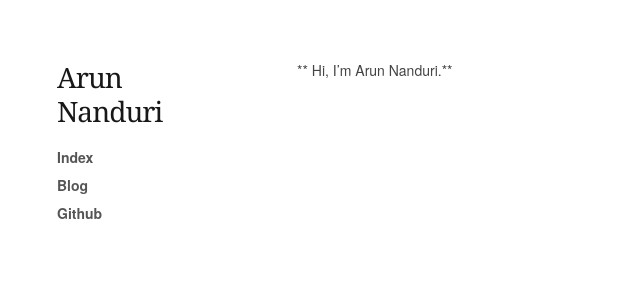
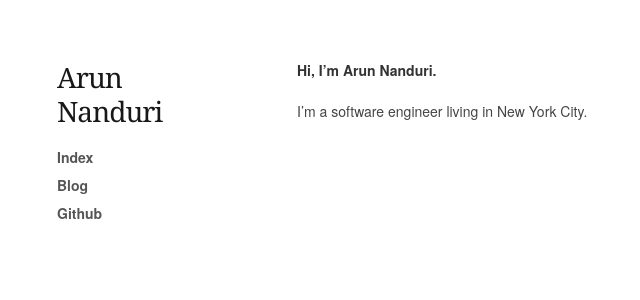
Before and after one commit to ananduri/ananduri.github.io, a Jekyll site: the page built from index.md, in a window 1280 px wide. Shown: the top 300 px of the page, without its empty margins (113-753 px from the left). Built offline with Jekyll 4.4.1, drawn with Linux system fonts in a browser that asks for light colours; nearby versions of some CDN libraries; some web fonts are replaced.

Commit message:
Tweak index

```diff
--- a/index.md
+++ b/index.md
@@ -1,6 +1,8 @@
 ---
 layout: default
-title: Arun Nanduri's Github Pages
+title: Arun Nanduri
 ---
 
-** Hi, I'm Arun Nanduri.**
+**Hi, I'm Arun Nanduri.**
+
+I'm a software engineer living in New York City.
```
